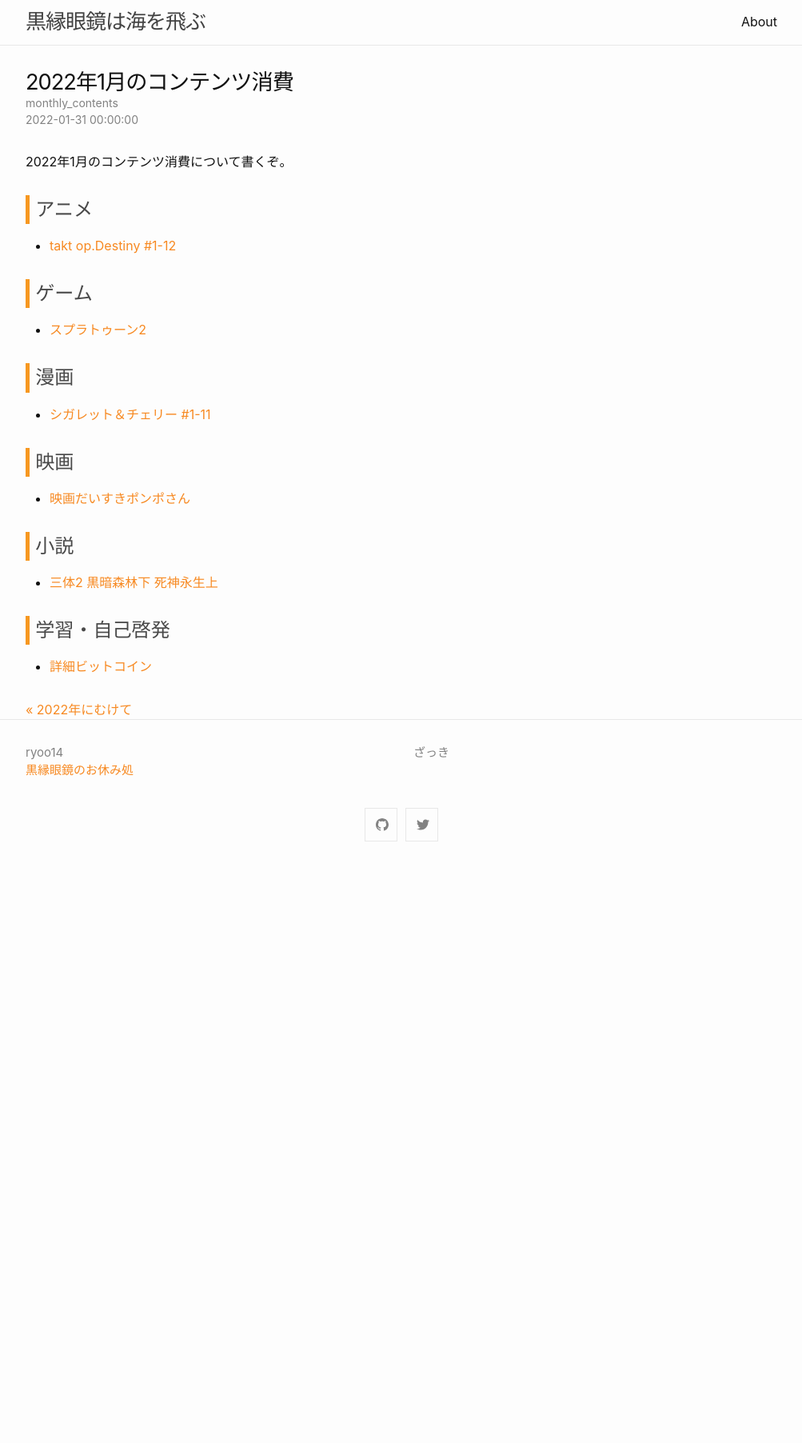
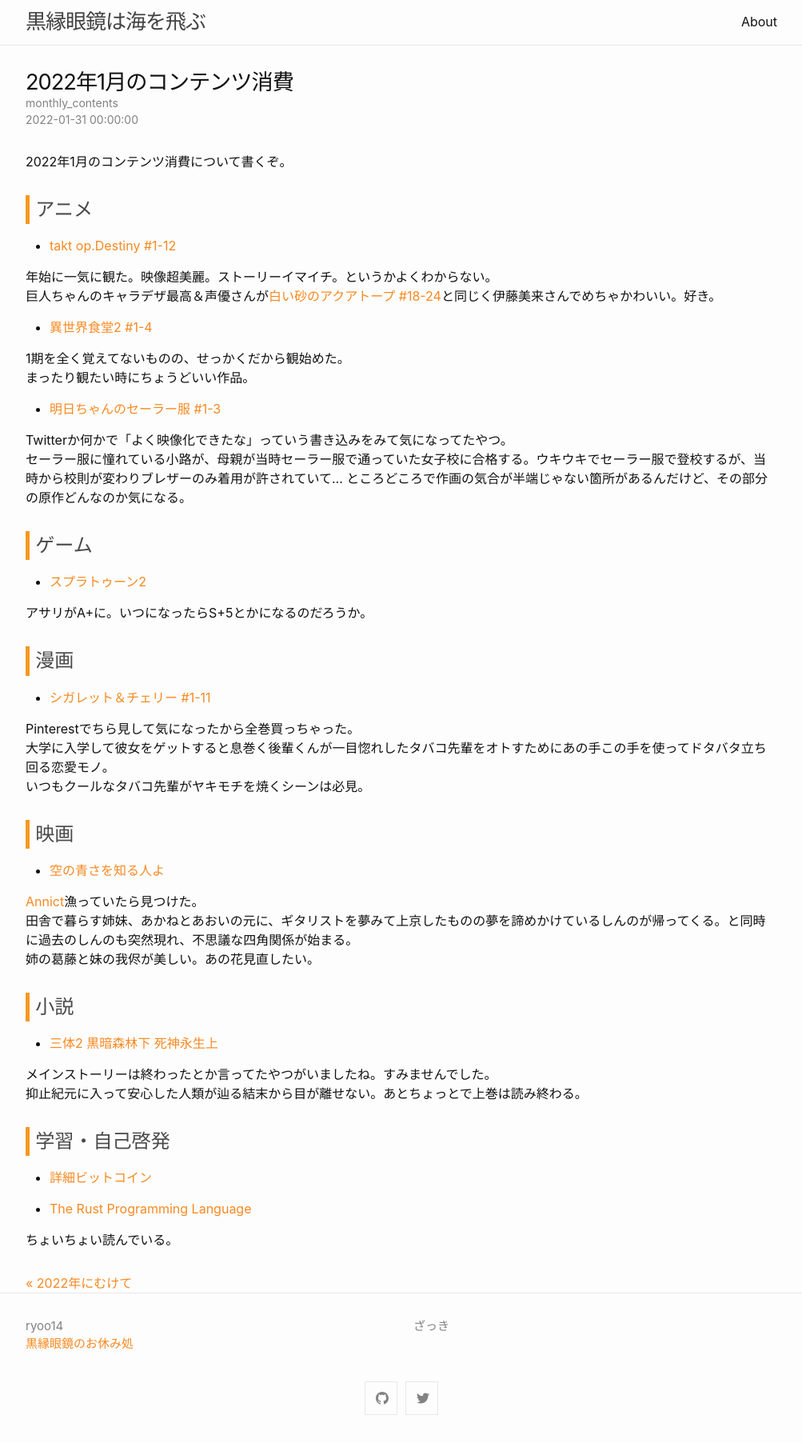
Before and after one commit to ryoo14/blog_ryoo_cc, a Jekyll site: the page built from _posts/2022-01-31-monthly_contents.md, in a window 1280 px wide. Shown: the whole page at 80% size, without its empty margins (138-1141 px from the left). Built offline with Jekyll 4.4.1, drawn with Linux system fonts in a browser that asks for light colours; before the commit the page ends 1087 px from its top, so only the background shows below that.

Commit message:
20220130

```diff
--- a/_posts/2022-01-31-monthly_contents.md
+++ b/_posts/2022-01-31-monthly_contents.md
@@ -9,27 +9,57 @@ categories: monthly_contents
 ## アニメ
 - [takt op.Destiny #1-12](https://annict.com/works/8180)
 
+年始に一気に観た。映像超美麗。ストーリーイマイチ。というかよくわからない。
+巨人ちゃんのキャラデザ最高＆声優さんが[白い砂のアクアトープ #18-24](https://annict.com/works/7922)と同じく伊藤美来さんでめちゃかわいい。好き。
+
+- [異世界食堂2 #1-4](https://annict.com/works/8402)
+
+1期を全く覚えてないものの、せっかくだから観始めた。
+まったり観たい時にちょうどいい作品。
+
+- [明日ちゃんのセーラー服 #1-3](https://annict.com/works/8179)
+
+Twitterか何かで「よく映像化できたな」っていう書き込みをみて気になってたやつ。
+セーラー服に憧れている小路が、母親が当時セーラー服で通っていた女子校に合格する。ウキウキでセーラー服で登校するが、当時から校則が変わりブレザーのみ着用が許されていて…
+ところどころで作画の気合が半端じゃない箇所があるんだけど、その部分の原作どんなのか気になる。
+
 
 ## ゲーム
 - [スプラトゥーン2](https://amzn.to/3febU6I)
+
+アサリがA+に。いつになったらS+5とかになるのだろうか。
 
 
 ## 漫画
 
 - [シガレット＆チェリー #1-11](https://amzn.to/3Ic1kth)
 
+Pinterestでちら見して気になったから全巻買っちゃった。
+大学に入学して彼女をゲットすると息巻く後輩くんが一目惚れしたタバコ先輩をオトすためにあの手この手を使ってドタバタ立ち回る恋愛モノ。
+いつもクールなタバコ先輩がヤキモチを焼くシーンは必見。
+
 
 ## 映画
 
-- [映画だいすきポンポさん](https://filmarks.com/movies/93339)
+- [空の青さを知る人よ](https://filmarks.com/movies/83593)
 
+[Annict](https://annict.com/)漁っていたら見つけた。
+田舎で暮らす姉妹、あかねとあおいの元に、ギタリストを夢みて上京したものの夢を諦めかけているしんのが帰ってくる。と同時に過去のしんのも突然現れ、不思議な四角関係が始まる。
+姉の葛藤と妹の我侭が美しい。あの花見直したい。
 
 
 ## 小説
 
 - [三体2 黒暗森林下 死神永生上](https://amzn.to/3pASChJ)
 
+メインストーリーは終わったとか言ってたやつがいましたね。すみませんでした。
+抑止紀元に入って安心した人類が辿る結末から目が離せない。あとちょっとで上巻は読み終わる。
+
 
 ## 学習・自己啓発
 
 - [詳細ビットコイン](https://amzn.to/3FBN6AX)
+
+- [The Rust Programming Language](https://doc.rust-jp.rs/book-ja/)
+
+ちょいちょい読んでいる。
```
